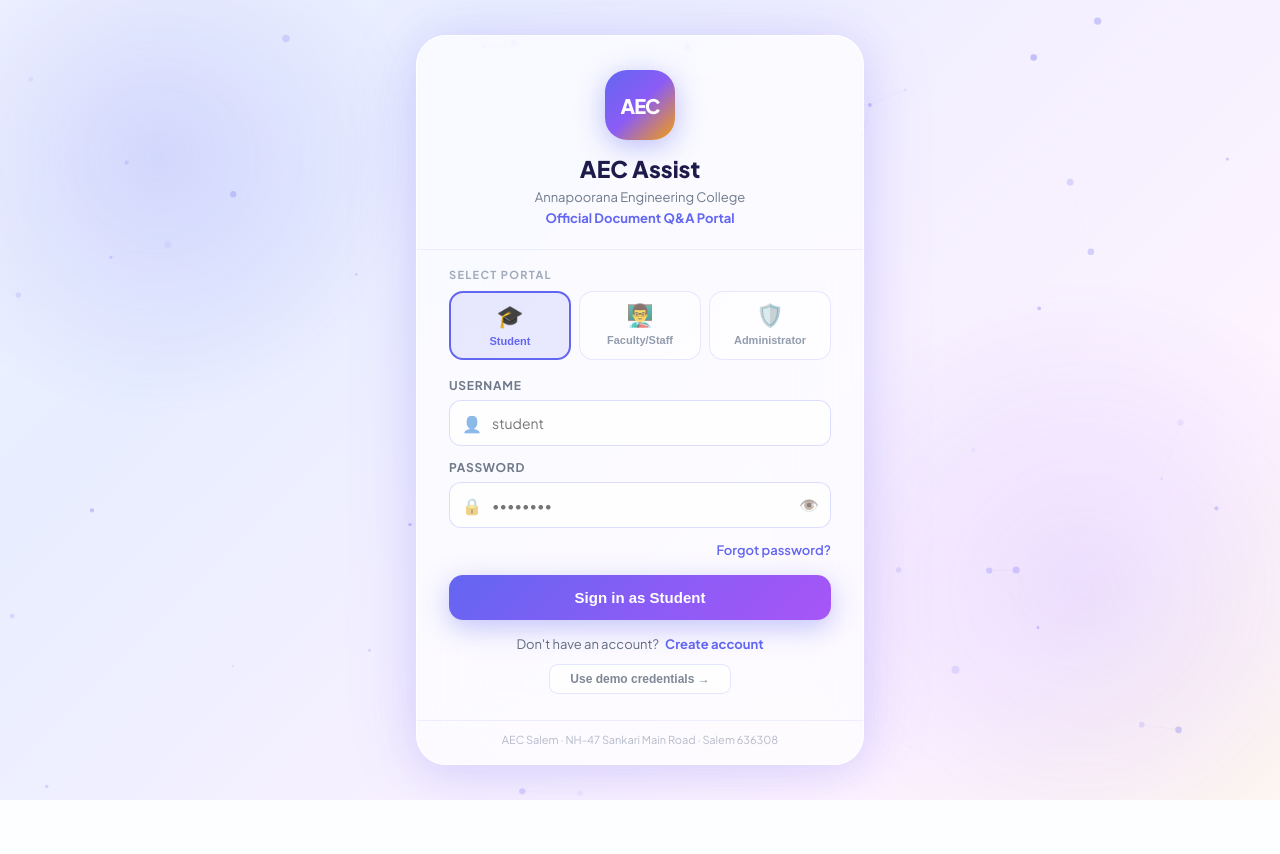
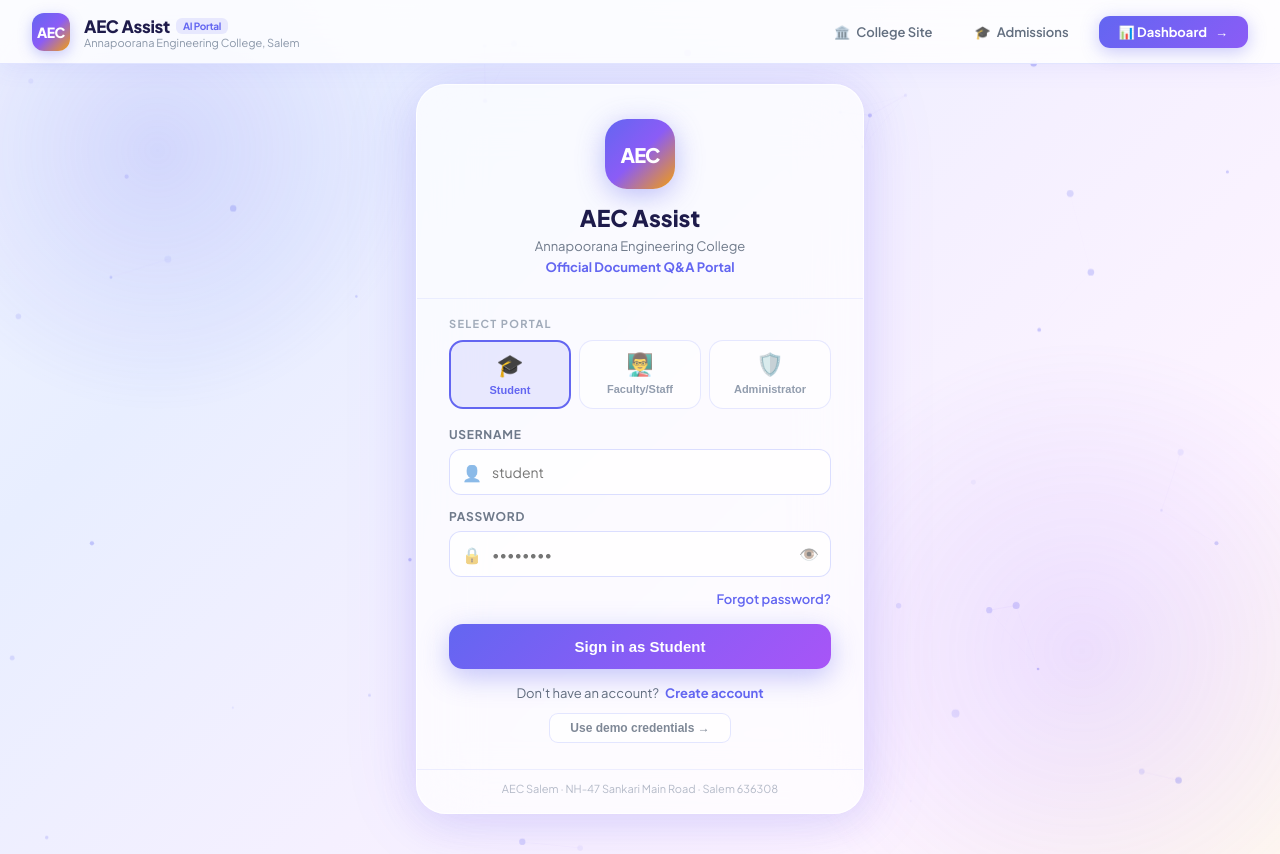
Before and after one commit to saranyachandrappan/nexora, a Flask app: page /login in a window 1280 px wide. Before the commit the page ends 800 px from the top, so only its background shows below. Run offline with Flask 3, Linux system fonts and the light colour scheme.

Commit message:
Add top taskbar containing Dashboard option to login page

```diff
--- a/backend/templates/login.html
+++ b/backend/templates/login.html
@@ -186,7 +186,65 @@
           minHeight: '100vh', width: '100vw', position: 'relative', overflow: 'hidden',
           background: 'linear-gradient(135deg, #f0f4ff 0%, #e8eeff 25%, #f5f0ff 55%, #fdf4ff 80%, #fff8f0 100%)',
           display: 'flex', alignItems: 'center', justifyContent: 'center',
+          paddingTop: 68, paddingBottom: 24,
         }}>
+          {/* TOP TASK BAR / HEADER BAR */}
+          <nav style={{
+            position:'fixed', top:0, left:0, right:0, height:64, zIndex:50,
+            background:'rgba(255,255,255,0.82)', backdropFilter:'blur(24px)', WebkitBackdropFilter:'blur(24px)',
+            borderBottom:'1.5px solid rgba(200,205,255,0.5)',
+            padding:'0 32px', display:'flex', alignItems:'center', justifyContent:'space-between',
+            boxShadow:'0 4px 24px rgba(99,102,241,0.08)'
+          }}>
+            {/* Left: Brand Logo & Title */}
+            <div style={{ display:'flex', alignItems:'center', gap:14 }}>
+              <div style={{
+                width:38, height:38, borderRadius:12,
+                background:'linear-gradient(135deg, #6366f1, #8b5cf6, #f59e0b)',
+                display:'flex', alignItems:'center', justifyContent:'center',
+                color:'white', fontWeight:900, fontSize:14, letterSpacing:'-0.5px',
+                boxShadow:'0 4px 14px rgba(99,102,241,0.35)'
+              }}>AEC</div>
+              <div>
+                <a href="/dashboard" style={{ textDecoration:'none', color:'#1e1b4b', fontWeight:800, fontSize:17, letterSpacing:'-0.3px', display:'flex', alignItems:'center', gap:6 }}>
+                  AEC Assist <span style={{ fontSize:10, background:'rgba(99,102,241,0.12)', color:'#6366f1', padding:'2px 7px', borderRadius:6, fontWeight:700 }}>AI Portal</span>
+                </a>
+                <span style={{ fontSize:11, color:'rgba(100,116,139,0.75)', display:'block', lineHeight:1 }}>Annapoorana Engineering College, Salem</span>
+              </div>
+            </div>
+
+            {/* Right: Task Bar Options including Dashboard */}
+            <div style={{ display:'flex', alignItems:'center', gap:18 }}>
+              <a href="https://aecsalem.edu.in/" target="_blank" style={{
+                textDecoration:'none', color:'rgba(71,85,105,0.85)', fontSize:13, fontWeight:600,
+                display:'flex', alignItems:'center', gap:6, padding:'6px 12px', borderRadius:8,
+                transition:'all 0.2s'
+              }}>
+                🏛️ <span>College Site</span>
+              </a>
+
+              <a href="https://admission.aecsalem.edu.in/" target="_blank" style={{
+                textDecoration:'none', color:'rgba(71,85,105,0.85)', fontSize:13, fontWeight:600,
+                display:'flex', alignItems:'center', gap:6, padding:'6px 12px', borderRadius:8,
+                transition:'all 0.2s'
+              }}>
+                🎓 <span>Admissions</span>
+              </a>
+
+              {/* DASHBOARD OPTION IN TASK BAR */}
+              <a href="/dashboard" id="taskbar-dashboard-btn" style={{
+                textDecoration:'none', color:'white',
+                background:'linear-gradient(135deg, #6366f1 0%, #8b5cf6 100%)',
+                border:'none', borderRadius:11, padding:'8px 20px',
+                fontSize:13, fontWeight:700, display:'flex', alignItems:'center', gap:8,
+                boxShadow:'0 4px 18px rgba(99,102,241,0.35)', transition:'all 0.25s'
+              }}>
+                <span>📊 Dashboard</span>
+                <span>→</span>
+              </a>
+            </div>
+          </nav>
+
           <canvas ref={canvasRef} style={{ position:'absolute', inset:0, width:'100%', height:'100%', zIndex:0 }} />
           <div style={{ position:'absolute', top:'-12%', left:'-8%', width:520, height:520, borderRadius:'50%',
             background:'radial-gradient(circle, rgba(99,102,241,0.18) 0%, transparent 70%)',
@@ -236,6 +294,7 @@
             .wl-link:hover { color:#4338ca; text-decoration:underline; }
             .wl-demo-btn { transition:all 0.2s; }
             .wl-demo-btn:hover { background:rgba(99,102,241,0.07) !important; border-color:rgba(99,102,241,0.32) !important; }
+            #taskbar-dashboard-btn:hover { transform: translateY(-1px); box-shadow: 0 6px 24px rgba(99,102,241,0.45); }
           `}</style>
 
           <div
```
Also changed, not shown: backend/static/js/app.js (+92 -1 lines).
